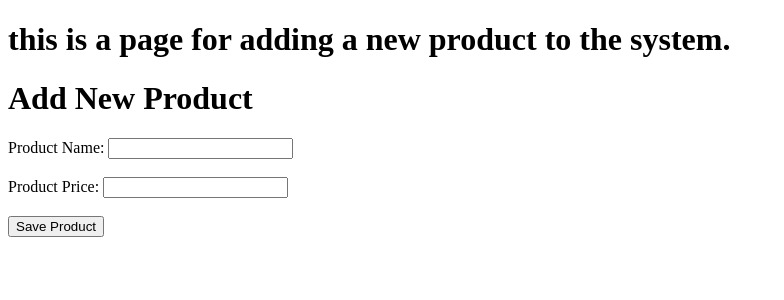
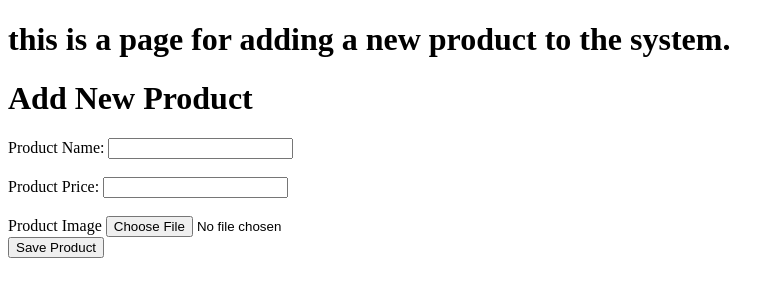
Before and after one commit to BilalAhmadQadari/Laravel-project, a Laravel app: page /products/create in a window 1280 px wide. Shown: the top 300 px of the page, without its empty margins (0-784 px from the left). Run offline with Laravel 12, Linux system fonts and the light colour scheme.

Commit message:
adding image to product

```diff
--- a/app/Http/Controllers/ProductController.php
+++ b/app/Http/Controllers/ProductController.php
@@ -34,7 +34,10 @@ public function store(Request $request)
     $validated = $request->validate([
         'name' => 'required|string|max:100',
         'price' => 'required|numeric|min:0',
+        'image' => 'nullable|image|mimes:jpeg,png,jpg,gif,webp|max:2048',
     ]);
+
+    $validated['image'] = $request->file('image')->store('product_images', 'public');
 
     Product::create($validated);
 
@@ -69,7 +72,19 @@ public function store(Request $request)
         $validated = $request->validate([
         'name' => 'required|string|max:255',
         'price' => 'required|numeric|min:0',
+        'image' => 'nullable|image|mimes:jpeg,png,jpg,gif|max:2048',
         ]);
+
+        if ($request->hasFile('image')) {
+        $newImage = $request->file('image')->store('products', 'public');
+        if ($product->image) {
+            Storage::disk('public')->delete($product->image);
+        }
+        $validated['image'] = $newImage;
+
+        }else {
+            unset($validated['image']);
+        }
 
         $product->update($validated);
 
--- a/app/Models/product.php
+++ b/app/Models/product.php
@@ -9,5 +9,6 @@ class Product extends Model
     protected $fillable = [
         'name',
         'price',
+        'image',
     ];
 }
--- a/resources/views/products/create.blade.php
+++ b/resources/views/products/create.blade.php
@@ -24,8 +24,12 @@
 
 		<h1>Add New Product</h1>
 
-		<form action="{{ route('products.store') }}" method="POST">
 
+
+
+			<form method="POST"
+			action="{{ route('products.store') }}"
+			enctype="multipart/form-data">
 				@csrf
 
 				<label>Product Name:</label>
@@ -37,6 +41,16 @@
 				<input type="number" name="price" step="0.01" required>
 
 				<br><br>
+
+				<div class="mb-3">
+				<label for="image">Product Image</label>
+				<input type="file"
+				name="image"
+				id="image"
+				class="form-control"
+				accept="image/*"
+				required>
+				</div>
 
 				<button type="submit">Save Product</button>
 
```
Also changed, not shown: resources/views/products/edit.blade.php (+15 -2 lines), resources/views/products/index.blade.php (+14 -0 lines).
